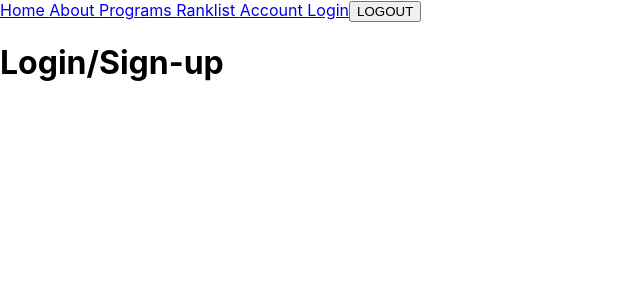
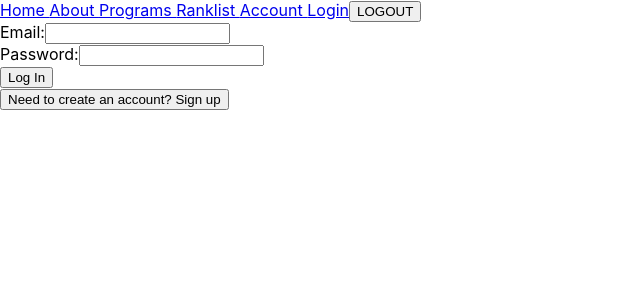
Before and after one commit to StephenthatsPH/rank-list-builder, a React (Create React App) app in the folder client/: page /login-signup in a window 1280 px wide. Shown: the top 300 px of the page, without its empty margins (0-640 px from the left). Built offline with nearby package versions, Linux system fonts and the light colour scheme.

Commit message:
Toggle button Login/Signup

```diff
--- a/client/src/components/UserAuth/AuthPage.js
+++ b/client/src/components/UserAuth/AuthPage.js
@@ -1,11 +1,22 @@
-import React from 'react'
+import React, { useState } from 'react';
+import SignupForm from './SignupForm';
+import LoginForm from './LoginForm';
 
 function AuthPage() {
+    const [isSignup, setIsSignup] = useState(false);
+
+    const handleToggleForm = () => {
+        setIsSignup(!isSignup);
+    };
+
     return (
         <div>
-            <h1>Login/Sign-up</h1>
+            {isSignup ? <SignupForm /> : <LoginForm />}
+            <button onClick={handleToggleForm}>
+                {isSignup ? 'Already have an account? Log in' : 'Need to create an account? Sign up'}
+            </button>
         </div>
-    )
+    );
 }
 
-export default AuthPage
+export default AuthPage;
```
